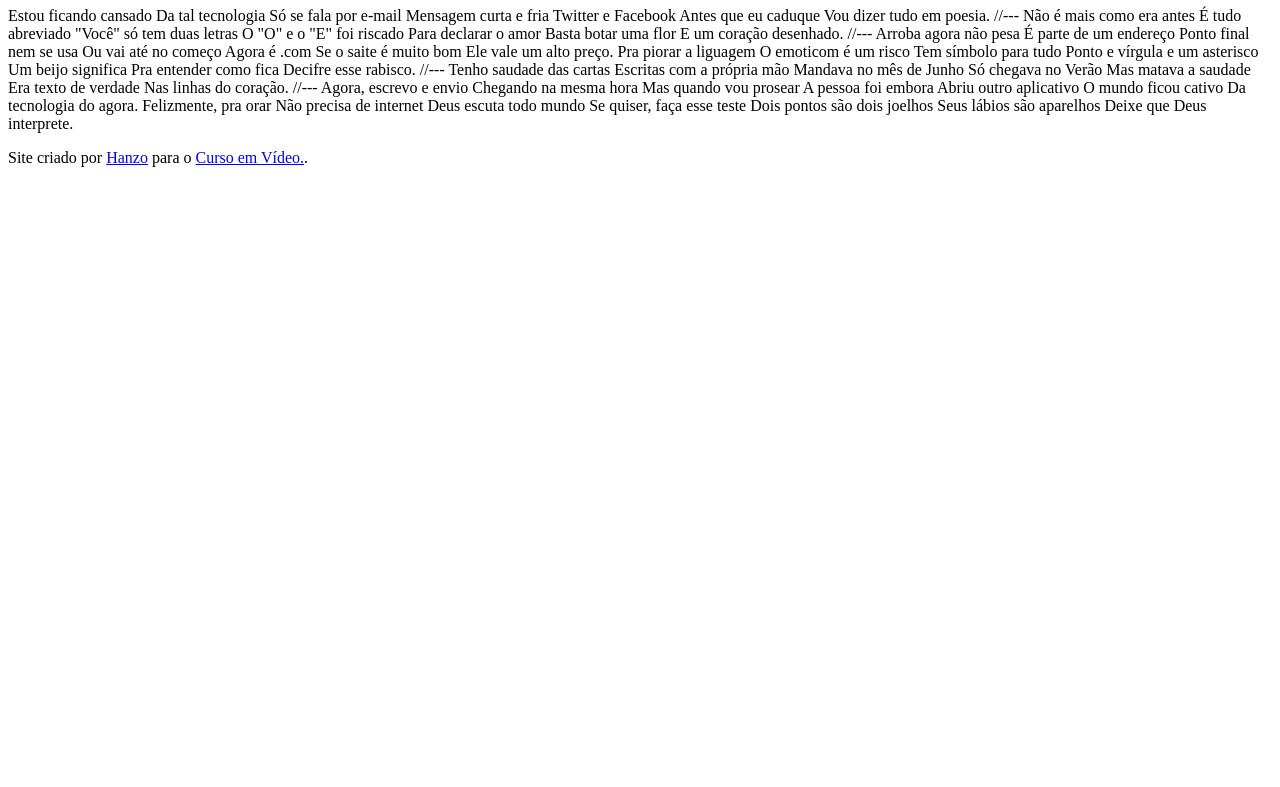
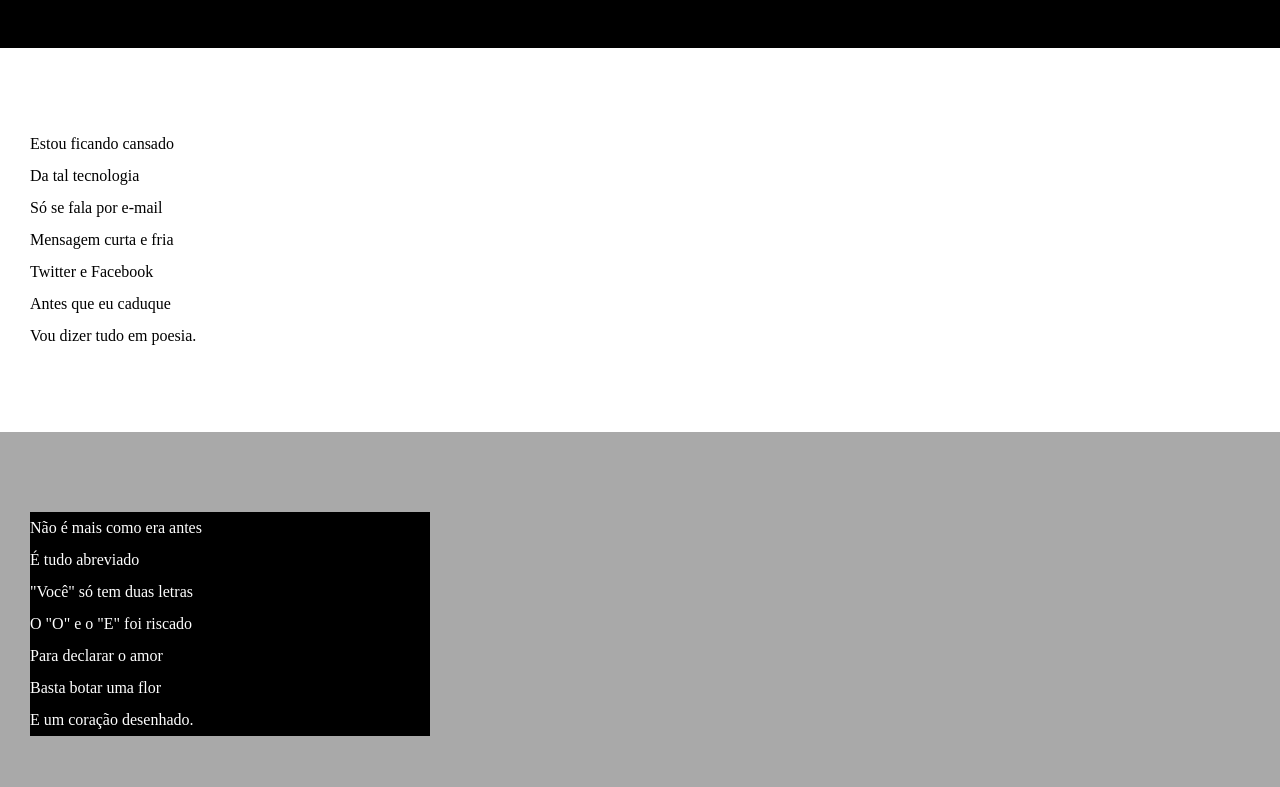
Before and after one commit to ElHanzooo/HTML-CSS, a plain HTML site: page Desafios/d012/index.html in a window 1280 px wide. Shown: the part 107-894 px from the top of the page. Before the commit the page ends 800 px from the top, so only its background shows below. Drawn offline with Linux system fonts and the light colour scheme.

Commit message:
atualizei estilo dos textos e blocos

```diff
--- /dev/null
+++ b/Desafios/d012/estilo/style.css
@@ -0,0 +1,65 @@
+@charset "UTF-8";
+
+* {
+    margin: 0px;
+    padding: 0px;
+}
+
+html, body {
+    background-color: darkgray;
+    min-height: 100%;
+}
+
+header {
+    background-color: black;
+    color: white;
+    text-align: center;
+}
+
+header > h1 {
+    font-variant: small-caps;
+    padding-top: 50px;
+}
+
+header > p {
+    padding-bottom: 50px;
+}
+
+header a, footer a {
+    color: white;
+    font-weight: bolder;
+    text-decoration: none;
+}
+
+header a:hover, footer a:hover {
+    text-decoration: underline;
+}
+
+section {
+    line-height: 2em;
+    padding-bottom: 10vh;
+    padding-left: 30px;
+    padding-top: 10vh;
+}
+
+section.normal {
+    background-color: white;
+    color: black;
+}
+
+section.imagem {
+    background-color: darkgray;
+    color: white;
+}
+
+section.imagem > p {
+    background-color: black;
+    width: 400px;
+}
+
+footer {
+    background-color: black;
+    color: white;
+    padding: 10px;
+    text-align: center;
+}
--- a/Desafios/d012/index.html
+++ b/Desafios/d012/index.html
@@ -4,6 +4,7 @@
     <meta charset="UTF-8">
     <meta name="viewport" content="width=device-width, initial-scale=1.0">
     <title>Cordel Moderno</title>
+    <link rel="stylesheet" href="estilo/style.css">
 </head>
 <body>
     <header>
@@ -11,69 +12,85 @@
         <p>Por <a href="https://www.recantodasletras.com.br/poesias/3186743" target="_blank">Milton Duarte</a></p>
     </header>
 
-    Estou ficando cansado
-    Da tal tecnologia
-    Só se fala por e-mail
-    Mensagem curta e fria
-    Twitter e Facebook
-    Antes que eu caduque
-    Vou dizer tudo em poesia.
+    <section class="normal">
+        <p>
+            Estou ficando cansado <br>
+            Da tal tecnologia <br>
+            Só se fala por e-mail <br>
+            Mensagem curta e fria <br>
+            Twitter e Facebook <br>
+            Antes que eu caduque <br>
+            Vou dizer tudo em poesia. <br>
+        </p>
+    </section>
 
-    //---
+    <section class="imagem">
+        <p>
+            Não é mais como era antes <br>
+            É tudo abreviado <br>
+            "Você" só tem duas letras <br>
+            O "O" e o "E" foi riscado <br>
+            Para declarar o amor <br>
+            Basta botar uma flor <br>
+            E um coração desenhado. <br>
+        </p>
+    </section>
 
-    Não é mais como era antes
-    É tudo abreviado
-    "Você" só tem duas letras
-    O "O" e o "E" foi riscado
-    Para declarar o amor
-    Basta botar uma flor
-    E um coração desenhado.
+    <section class="normal">
+        <p>
+            Arroba agora não pesa <br>
+            É parte de um endereço <br>
+            Ponto final nem se usa <br>
+            Ou vai até no começo <br>
+            Agora é .com <br>
+            Se o saite é muito bom <br>
+            Ele vale um alto preço. <br>
+        </p>
 
-    //---
+        <p>
+            Pra piorar a liguagem <br>
+            O emoticom é um risco br>
+            Tem símbolo para tudo <br>
+            Ponto e vírgula e um asterisco <br>
+            Um beijo significa <br>
+            Pra entender como fica <br>
+            Decifre esse rabisco. <br>
+        </p>
+    </section>
 
-    Arroba agora não pesa
-    É parte de um endereço
-    Ponto final nem se usa
-    Ou vai até no começo
-    Agora é .com
-    Se o saite é muito bom
-    Ele vale um alto preço.
+    <section class="imagem">
+        <p>
+            Tenho saudade das cartas <br>
+            Escritas com a própria mão <br>
+            Mandava no mês de Junho <br>
+            Só chegava no Verão <br>
+            Mas matava a saudade <br>
+            Era texto de verdade <br>
+            Nas linhas do coração. <br>
+        </p>
+    </section>
 
-    Pra piorar a liguagem
-    O emoticom é um risco
-    Tem símbolo para tudo
-    Ponto e vírgula e um asterisco
-    Um beijo significa
-    Pra entender como fica
-    Decifre esse rabisco.
+    <section class="normal">
+        <p>
+            Agora, escrevo e envio <br>
+            Chegando na mesma hora <br>
+            Mas quando vou prosear <br>
+            A pessoa foi embora <br>
+            Abriu outro aplicativo <br>
+            O mundo ficou cativo <br>
+            Da tecnologia do agora. <br>
+        </p>
 
-    //---
-
-    Tenho saudade das cartas
-    Escritas com a própria mão
-    Mandava no mês de Junho
-    Só chegava no Verão
-    Mas matava a saudade
-    Era texto de verdade
-    Nas linhas do coração.
-
-    //---
-
-    Agora, escrevo e envio
-    Chegando na mesma hora
-    Mas quando vou prosear
-    A pessoa foi embora
-    Abriu outro aplicativo
-    O mundo ficou cativo
-    Da tecnologia do agora.
-
-    Felizmente, pra orar
-    Não precisa de internet
-    Deus escuta todo mundo
-    Se quiser, faça esse teste
-    Dois pontos são dois joelhos
-    Seus lábios são aparelhos
-    Deixe que Deus interprete.
+        <p>
+            Felizmente, pra orar <br>
+            Não precisa de internet <br>
+            Deus escuta todo mundo <br>
+            Se quiser, faça esse teste <br>
+            Dois pontos são dois joelhos <br>
+            Seus lábios são aparelhos <br>
+            Deixe que Deus interprete.
+        </p>
+    </section>
 
     <footer>
         <p>Site criado por <a href="https://discord.com/invite/fykQ3qBdsx" target="_blank">Hanzo</a> para o <a href="https://youtube.com/@cursoemvideo" target="_blank">Curso em Vídeo.</a>.</p>
```
